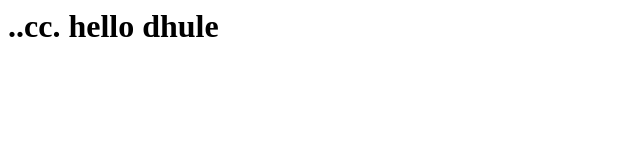
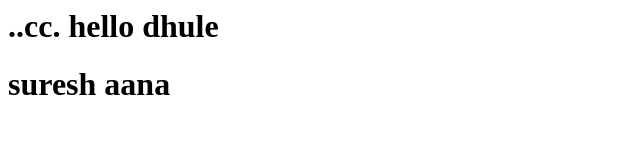
Before and after one commit to giteshp2005-p/itiss, a plain HTML site: page index.html in a window 1280 px wide. Shown: the whole page, without its empty margins (0-640 px from the left). Drawn offline with Linux system fonts and the light colour scheme.

Commit message:
last call

```diff
--- a/index.html
+++ b/index.html
@@ -1 +1,2 @@
 <h1>..cc. hello dhule</h1>
+<h1> suresh aana</h1>
```
